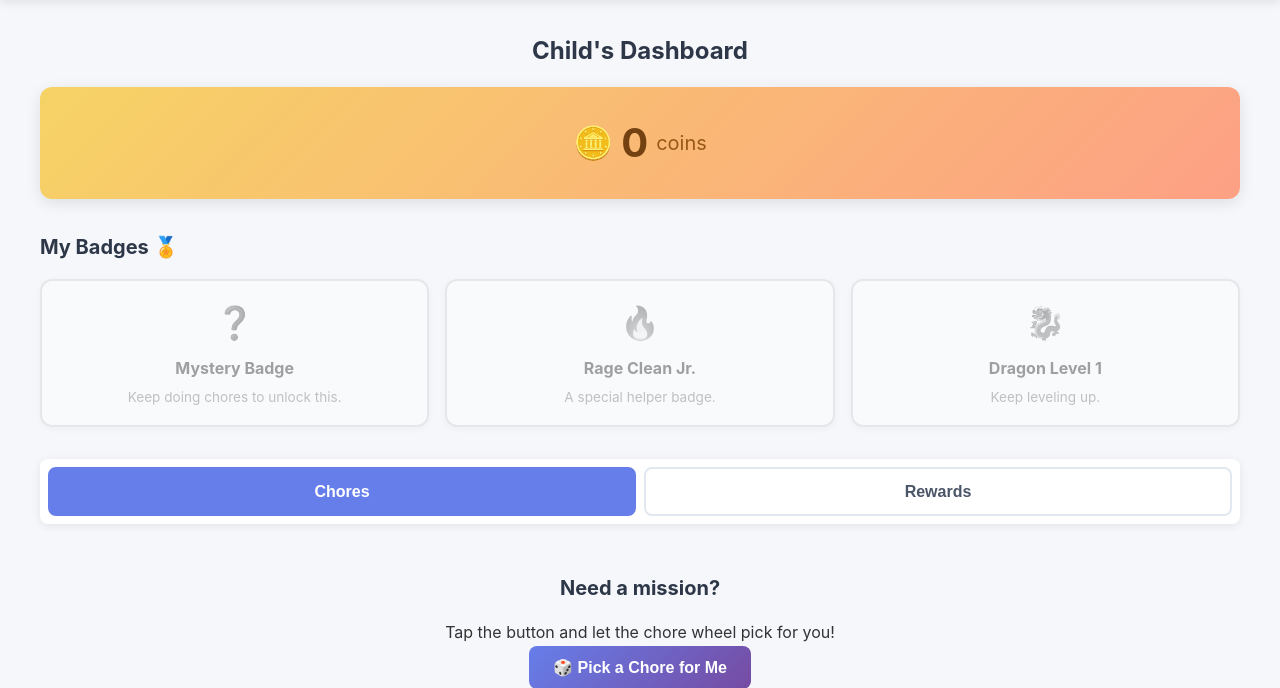
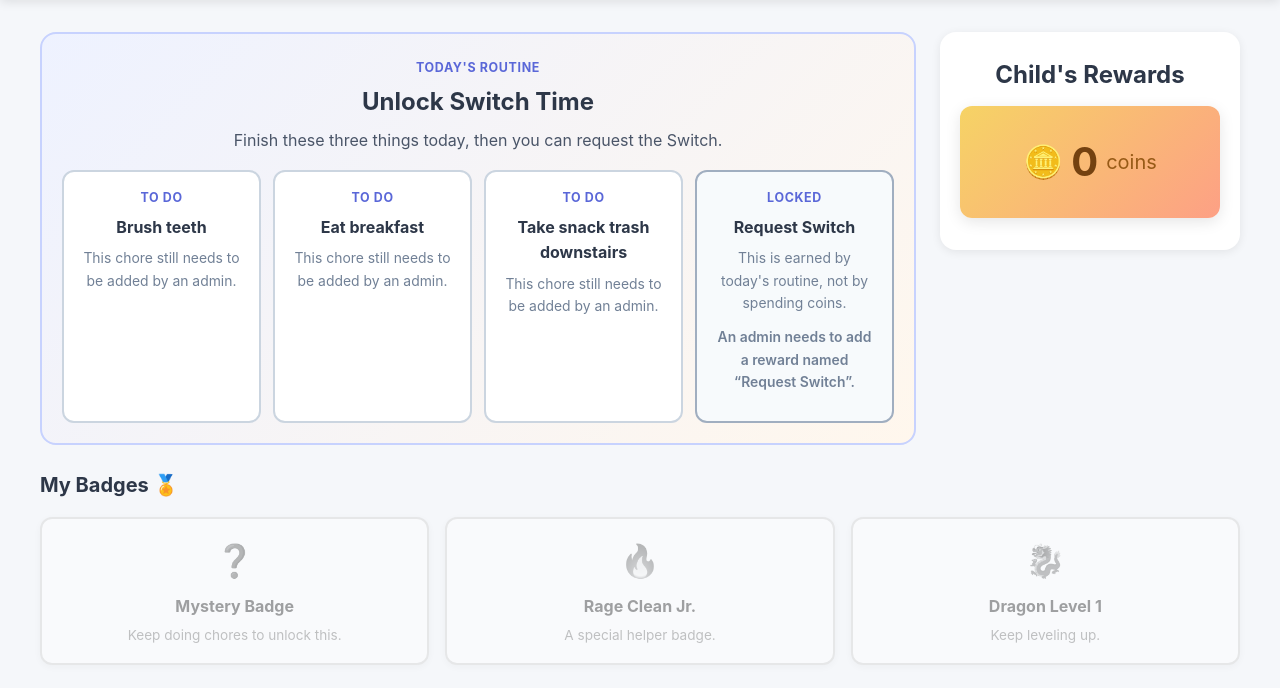
Before and after one commit to xyciasav/child-chore-app, a FastAPI app: page /kid in a window 1280 px wide. Shown: the part 70-758 px from the top of the page. Run offline with FastAPI, Linux system fonts and the light colour scheme; data comes from the database, SQL or seed files in the repository; data that the repository does not hold is empty.

Commit message:
Create standalone daily Switch tracker

```diff
--- a/app/routes_kid.py
+++ b/app/routes_kid.py
@@ -67,6 +67,16 @@ async def kid_dashboard(request: Request, db: AsyncSession = Depends(get_db)):
     chore_groups = [
         {"room": room, "chores": grouped_chores}
         for room, grouped_chores in chore_groups_by_room.items()
+    ]
+    daily_routine_chores = [
+        {
+            "label": label,
+            "chore": next(
+                (chore for chore in chores if matches((chore.title or "").casefold())),
+                None,
+            ),
+        }
+        for label, matches in DAILY_SWITCH_REQUIREMENTS
     ]
 
         # Get active rewards
@@ -233,6 +243,7 @@ async def kid_dashboard(request: Request, db: AsyncSession = Depends(get_db)):
         "child": child,
         "chores": chores,
         "chore_groups": chore_groups,
+        "daily_routine_chores": daily_routine_chores,
         "rewards": rewards,
         "affordable_rewards": affordable_rewards,
         "almost_rewards": almost_rewards,
--- a/app/static/styles.css
+++ b/app/static/styles.css
@@ -239,6 +239,141 @@ footer {
 .daily-requirements .is-complete {
     color: #276749;
     font-weight: 600;
+}
+
+.kid-dashboard-top {
+    display: grid;
+    grid-template-columns: minmax(0, 1fr) minmax(230px, 300px);
+    gap: 1.5rem;
+    align-items: start;
+    margin-bottom: 1.5rem;
+}
+
+.daily-switch-tracker {
+    background: linear-gradient(135deg, #eef2ff, #fff7ed);
+    border: 2px solid #c7d2fe;
+    border-radius: 16px;
+    padding: 1.25rem;
+}
+
+.daily-switch-heading {
+    text-align: center;
+    margin-bottom: 1rem;
+}
+
+.daily-switch-heading h2,
+.kid-reward-summary h2 {
+    color: #2d3748;
+    margin: 0.2rem 0;
+}
+
+.daily-switch-heading p {
+    color: #4a5568;
+    margin: 0.4rem 0 0;
+}
+
+.daily-switch-eyebrow,
+.daily-task-status {
+    color: #5a67d8;
+    font-size: 0.78rem;
+    font-weight: 700;
+    letter-spacing: 0.05em;
+    text-transform: uppercase;
+}
+
+.daily-switch-grid {
+    display: grid;
+    grid-template-columns: repeat(4, minmax(150px, 1fr));
+    gap: 0.75rem;
+}
+
+.daily-task-card,
+.daily-switch-request-card {
+    display: flex;
+    flex-direction: column;
+    background: white;
+    border: 2px solid #cbd5e0;
+    border-radius: 12px;
+    padding: 1rem;
+    text-align: center;
+}
+
+.daily-task-card h3,
+.daily-switch-request-card h3 {
+    color: #2d3748;
+    font-size: 1rem;
+    margin: 0.45rem 0;
+}
+
+.daily-task-card p,
+.daily-switch-request-card p {
+    color: #718096;
+    font-size: 0.87rem;
+    margin: 0 0 0.75rem;
+}
+
+.daily-task-card .chore-form,
+.daily-switch-request-card .reward-form {
+    margin-top: auto;
+}
+
+.daily-task-card.is-complete {
+    border-color: #48bb78;
+    background: #f0fff4;
+}
+
+.daily-task-card.is-complete .daily-task-status {
+    color: #276749;
+}
+
+.daily-switch-request-card {
+    border-color: #a0aec0;
+    background: #f7fafc;
+}
+
+.daily-switch-request-card.is-ready {
+    border-color: #ed8936;
+    background: #fffaf0;
+}
+
+.daily-switch-request-card.is-ready .daily-task-status {
+    color: #c05621;
+}
+
+.daily-switch-setup {
+    font-weight: 600;
+}
+
+.kid-reward-summary {
+    background: white;
+    border-radius: 16px;
+    box-shadow: 0 2px 10px rgba(0, 0, 0, 0.08);
+    padding: 1.25rem;
+    text-align: center;
+}
+
+.kid-reward-summary .coin-balance {
+    margin: 0.75rem 0;
+}
+
+.kid-reward-summary .saving-goal-card {
+    margin: 1rem 0 0;
+}
+
+@media (max-width: 900px) {
+    .kid-dashboard-top {
+        grid-template-columns: 1fr;
+    }
+
+    .daily-switch-grid {
+        grid-template-columns: repeat(2, minmax(150px, 1fr));
+    }
+}
+
+@media (max-width: 480px) {
+    .daily-switch-grid {
+        grid-template-columns: 1fr;
+    }
 }
 
 /* --- Pending Items --- */
--- a/app/templates/kid_dashboard.html
+++ b/app/templates/kid_dashboard.html
@@ -5,9 +5,54 @@
 
 {% block content %}
 <div class="container">
-    <h2 class="kid-greeting">{{ child.name }}'s Dashboard</h2>
+    <div class="kid-dashboard-top">
+        <section class="daily-switch-tracker" aria-labelledby="daily-switch-heading">
+            <div class="daily-switch-heading">
+                <div>
+                    <span class="daily-switch-eyebrow">Today's routine</span>
+                    <h2 id="daily-switch-heading">Unlock Switch Time</h2>
+                    <p>Finish these three things today, then you can request the Switch.</p>
+                </div>
+            </div>
+            <div class="daily-switch-grid">
+                {% for routine in daily_routine_chores %}
+                <article class="daily-task-card {% if switch_requirements[loop.index0].complete %}is-complete{% endif %}">
+                    <span class="daily-task-status">{% if switch_requirements[loop.index0].complete %}✓ Done{% else %}To do{% endif %}</span>
+                    <h3>{{ routine.label }}</h3>
+                    {% if routine.chore %}
+                    <p>{{ routine.chore.description or 'Complete this to unlock Switch time.' }}</p>
+                    <form action="/kid/chore/submit" method="post" class="chore-form">
+                        <input type="hidden" name="chore_id" value="{{ routine.chore.id }}">
+                        <button type="submit" class="btn btn-primary" {% if switch_requirements[loop.index0].complete %}disabled{% endif %}>
+                            {% if switch_requirements[loop.index0].complete %}Done Today{% else %}I Did This!{% endif %}
+                        </button>
+                    </form>
+                    {% else %}
+                    <p>This chore still needs to be added by an admin.</p>
+                    {% endif %}
+                </article>
+                {% endfor %}
 
-    <!-- Coin Balance Display -->
+                <article class="daily-switch-request-card {% if switch_ready %}is-ready{% endif %}">
+                    <span class="daily-task-status">{% if switch_ready %}Ready!{% else %}Locked{% endif %}</span>
+                    <h3>Request Switch</h3>
+                    <p>This is earned by today's routine, not by spending coins.</p>
+                    {% if switch_reward %}
+                    <form action="/kid/reward/request" method="post" class="reward-form">
+                        <input type="hidden" name="reward_id" value="{{ switch_reward.id }}">
+                        <button type="submit" class="btn btn-secondary" {% if not switch_ready %}disabled{% endif %}>
+                            {% if switch_ready %}Request Switch{% else %}Finish Today's Routine{% endif %}
+                        </button>
+                    </form>
+                    {% else %}
+                    <p class="daily-switch-setup">An admin needs to add a reward named “Request Switch”.</p>
+                    {% endif %}
+                </article>
+            </div>
+        </section>
+
+        <aside class="kid-reward-summary">
+            <h2 class="kid-greeting">{{ child.name }}'s Rewards</h2>
             <div class="coin-balance">
                 <span class="coin-icon">🪙</span>
                 <span class="coin-amount">{{ child.coins|int }}</span>
@@ -40,6 +85,8 @@
                 {% endif %}
             </div>
             {% endif %}
+        </aside>
+    </div>
 
     <section class="badge-shelf section">
         <h2>My Badges 🏅</h2>
@@ -138,29 +185,6 @@
         <!-- Rewards Section -->
         <section class="section">
             <h2>Rewards 🎁</h2>
-
-            {% if switch_reward %}
-            <h3 class="reward-tier-heading">Daily Switch Request</h3>
-            <div class="reward-grid">
-                <div class="reward-card {% if switch_ready %}reward-card-ready{% else %}reward-card-locked{% endif %}">
-                    <h3>{{ switch_reward.title }}</h3>
-                    <p class="reward-description">Complete today's routine to unlock this. It does not use coins.</p>
-                    <ul class="daily-requirements">
-                        {% for requirement in switch_requirements %}
-                        <li class="{% if requirement.complete %}is-complete{% endif %}">
-                            {% if requirement.complete %}✓{% else %}○{% endif %} {{ requirement.label }}
-                        </li>
-                        {% endfor %}
-                    </ul>
-                    <form action="/kid/reward/request" method="post" class="reward-form">
-                        <input type="hidden" name="reward_id" value="{{ switch_reward.id }}">
-                        <button type="submit" class="btn btn-secondary" {% if not switch_ready %}disabled{% endif %}>
-                            {% if switch_ready %}Request Switch{% else %}Complete Today's Routine{% endif %}
-                        </button>
-                    </form>
-                </div>
-            </div>
-            {% endif %}
 
             {% if affordable_rewards %}
             <h3 class="reward-tier-heading">Ready Now ✨</h3>
@@ -410,7 +434,7 @@ function playChoreSound() {
 document.querySelectorAll('.chore-form').forEach(form => {
     form.addEventListener('submit', event => {
         event.preventDefault();
-        const choreTitle = form.closest('.chore-card').querySelector('h3').textContent.trim();
+        const choreTitle = form.closest('.chore-card, .daily-task-card').querySelector('h3').textContent.trim();
         openConfirmModal({
             title: 'Did you complete this chore?',
             message: choreTitle,
@@ -424,7 +448,7 @@ document.querySelectorAll('.chore-form').forEach(form => {
 document.querySelectorAll('.reward-form').forEach(form => {
     form.addEventListener('submit', event => {
         event.preventDefault();
-        const rewardTitle = form.closest('.reward-card').querySelector('h3').textContent.trim();
+        const rewardTitle = form.closest('.reward-card, .daily-switch-request-card').querySelector('h3').textContent.trim();
         openConfirmModal({
             title: 'Request this reward?',
             message: rewardTitle,
```
Lines whose indentation alone changed are shown as unchanged.
